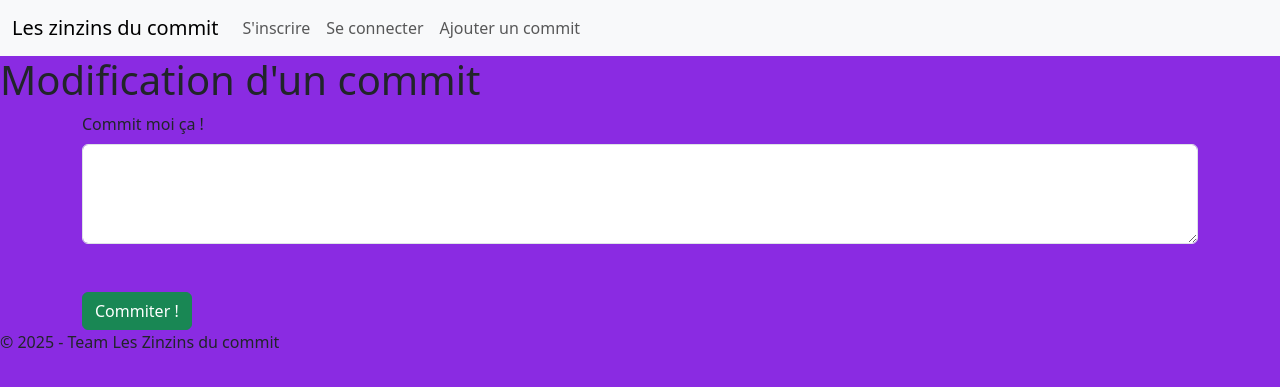
After one commit to priss0u/les-zinzins-du-commit, a PHP site: the page made by src/Views/editCommit.view.php in a window 1280 px wide. The commit adds this page. Shown: the top 387 px of the page. Run offline with PHP 8.4, Linux system fonts and the light colour scheme; the template is opened without the code that fills it, so the values that code supplies are empty; some libraries are stand-ins or nearby versions.

Commit message:
modifeier commit

```diff
--- a/public/index.php
+++ b/public/index.php
@@ -11,5 +11,6 @@ $router->addRoute('/connexion', 'SessionController', 'login');
 $router->addRoute('/deconnexion', 'SessionController', 'logout');
 $router->addRoute('/ajoutCommit', 'CommitController', 'addCommit');
 $router->addRoute('/commit', 'CommitController', 'commit');
+$router->addRoute('/modifier', 'CommitController', 'editCommit');
 
 $router->handleRequest();
--- a/src/Views/commit.view.php
+++ b/src/Views/commit.view.php
@@ -1,9 +1,12 @@
 <?php
 require_once(__DIR__ . "/partials/head.view.php");
+
 ?>
 <h1>Un commit</h1>
 <p><?= $myCommit->getText(); ?></p>
 <p>Date de création <?= $myCommit->getCreationDate();?></p>
+
+
 <?php
     if($myCommit->getModificationDate()){
         ?>
@@ -11,6 +14,6 @@ require_once(__DIR__ . "/partials/head.view.php");
         <?php
     }
 ?>
-<?php echo  $myCommit->getModificationDate() ? "<p>Date de modification " . $myCommit->getModificationDate() . "</p>" : "" ?>
+<a href="/modifier?id=<?= $myCommit->getIdCommit();?>" class="btn btn-warning">Modifier</a>
 <?php
 require_once(__DIR__ . "/partials/footer.view.php");
--- /dev/null
+++ b/src/Views/editCommit.view.php
@@ -0,0 +1,22 @@
+<?php
+require_once(__DIR__ . "/partials/head.view.php");
+?>
+<h1>Modification d'un commit</h1>
+<form method="POST">
+    <div class="container">
+        <div class="form-group">
+            <label for="commit" class="form-label">Commit moi ça !</label>
+            <textarea class="form-control" id="commit" name="commit" style="height: 100px"><?= $myCommit->getText(); ?></textarea>
+            <?php
+            if(isset($this->arrayError['commit'])){
+                ?>
+                    <p class="text-danger"><?= $this->arrayError['commit']?></p>
+                <?php
+            }
+            ?>
+        </div>
+        <button type="submit" name="editCommit" class="btn btn-success mt-5">Commiter !</button>
+    </div>
+</form>
+<?php
+require_once(__DIR__ . "/partials/footer.view.php");
```
Also changed, not shown: src/Controllers/CommitController.php (+31 -0 lines), src/Models/Commit.php (+8 -0 lines).
